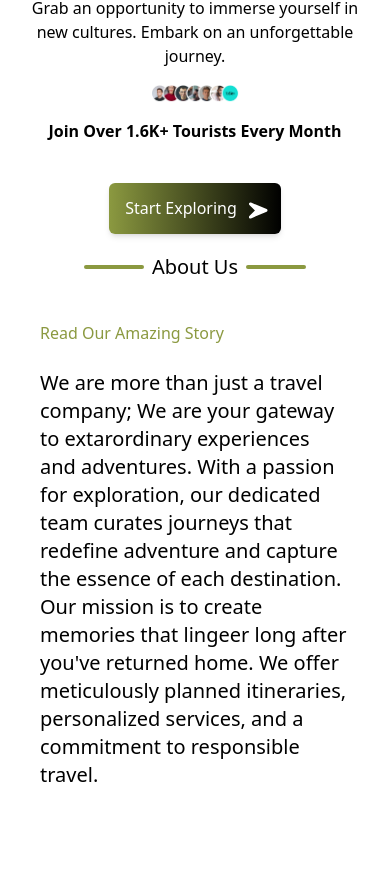
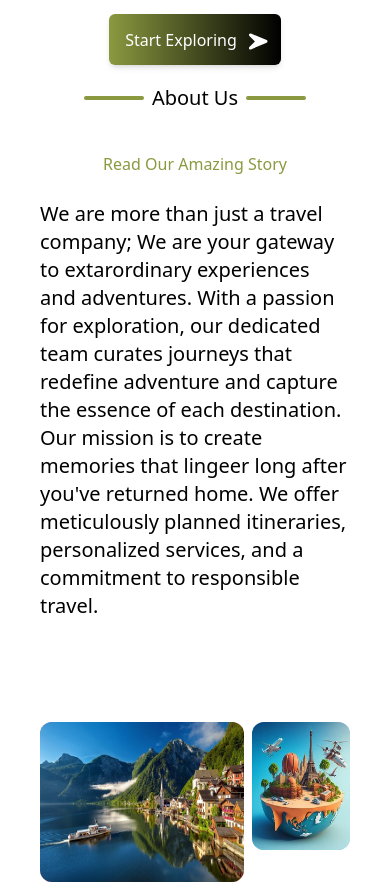
Before and after one commit to JAS-D98/Zaph-Tours-and-Travels-Website-T2-Give-Monthly-Project, a React (Vite) app: page / in a window 390 px wide. Shown: the part 903-1791 px from the top of the page. Built offline with nearby package versions, Linux system fonts and the light colour scheme.

Commit message:
reduce hero image height ffor small screens

```diff
--- a/src/index.css
+++ b/src/index.css
@@ -18,5 +18,6 @@
 @media screen and (max-width:63.25em) {
   .hero-bg{
     width: 90%;
+    height: 60vh;
   }
 }
--- a/src/pages/landingpage/LandingPage.jsx
+++ b/src/pages/landingpage/LandingPage.jsx
@@ -61,10 +61,10 @@ export default function LandingPage() {
         </h1>
         <div className="flex flex-col justify-between mt-10 md:flex-row items-center lg:items-start gap-3 lg:gap-0">
           <div className="w-full lg:w-[40%]">
-            <h1 className="text-green capitalize text-md">
+            <h1 className="text-green capitalize text-md text-center md:text-left">
               Read Our Amazing Story
             </h1>
-            <p className="leading-1 text-xl mt-6">
+            <p className="leading-1 text-xl mt-6 ">
               We are more than just a travel company; We are your gateway to
               extarordinary experiences and adventures. With a passion for
               exploration, our dedicated team curates journeys that redefine
```
